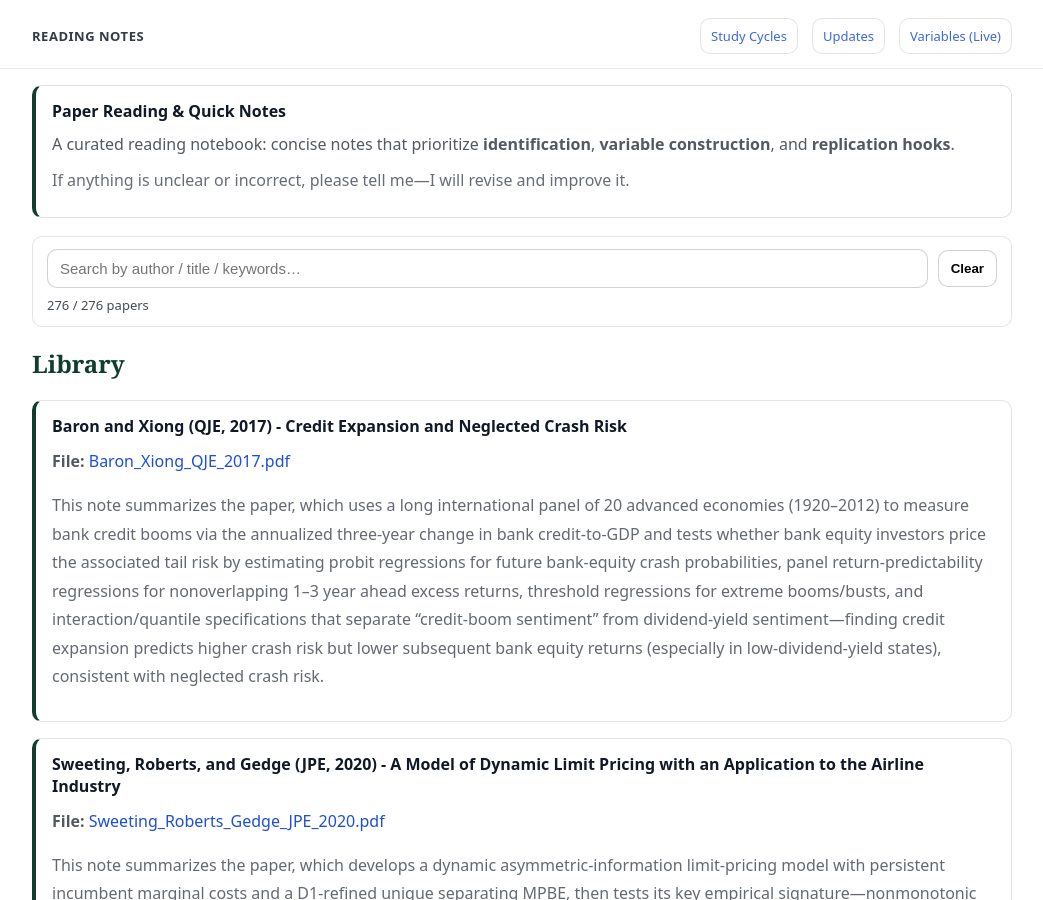
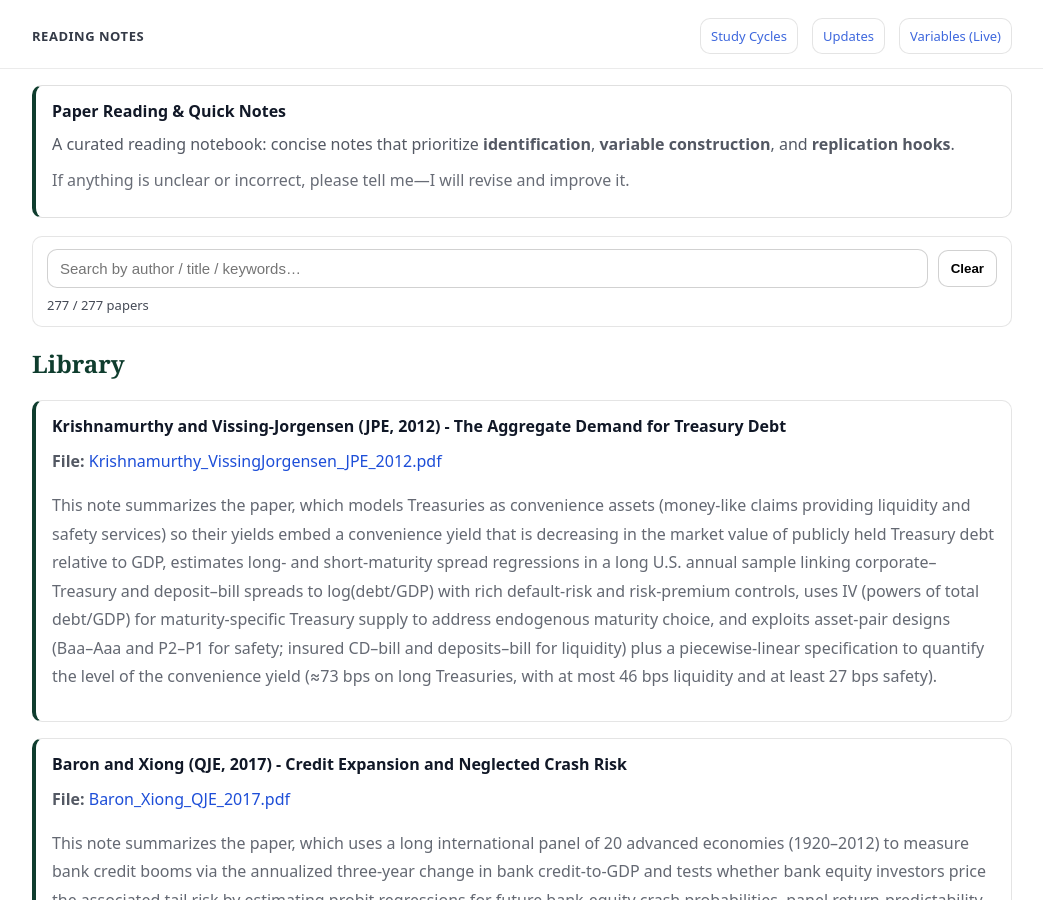
Before and after one commit to yaxinzn/study-archive, a Jekyll site: the page built from reading/index.md, in a window 1280 px wide and 900 px high. Shown: the whole window, without its empty margins (118-1161 px from the left). Built offline with Jekyll 4.4.1, drawn with Linux system fonts in a browser that asks for light colours.

Commit message:
Reading: add/update Krishnamurthy_VissingJorgensen_JPE_2012.pdf

```diff
--- a/_data/reading.yml
+++ b/_data/reading.yml
@@ -1,3 +1,7 @@
+- title: "Krishnamurthy and Vissing-Jorgensen (JPE, 2012) - The Aggregate Demand for Treasury Debt"
+  file: "Krishnamurthy_VissingJorgensen_JPE_2012.pdf"
+  desc: "This note summarizes the paper, which models Treasuries as convenience assets (money-like claims providing liquidity and safety services) so their yields embed a convenience yield that is decreasing in the market value of publicly held Treasury debt relative to GDP, estimates long- and short-maturity spread regressions in a long U.S. annual sample linking corporate–Treasury and deposit–bill spreads to log(debt/GDP) with rich default-risk and risk-premium controls, uses IV (powers of total debt/GDP) for maturity-specific Treasury supply to address endogenous maturity choice, and exploits asset-pair designs (Baa–Aaa and P2–P1 for safety; insured CD–bill and deposits–bill for liquidity) plus a piecewise-linear specification to quantify the level of the convenience yield (≈73 bps on long Treasuries, with at most 46 bps liquidity and at least 27 bps safety)."
+
 - title: "Baron and Xiong (QJE, 2017) - Credit Expansion and Neglected Crash Risk"
   file: "Baron_Xiong_QJE_2017.pdf"
   desc: "This note summarizes the paper, which uses a long international panel of 20 advanced economies (1920–2012) to measure bank credit booms via the annualized three-year change in bank credit-to-GDP and tests whether bank equity investors price the associated tail risk by estimating probit regressions for future bank-equity crash probabilities, panel return-predictability regressions for nonoverlapping 1–3 year ahead excess returns, threshold regressions for extreme booms/busts, and interaction/quantile specifications that separate “credit-boom sentiment” from dividend-yield sentiment—finding credit expansion predicts higher crash risk but lower subsequent bank equity returns (especially in low-dividend-yield states), consistent with neglected crash risk."
```
Also changed, not shown: 1 other file.
